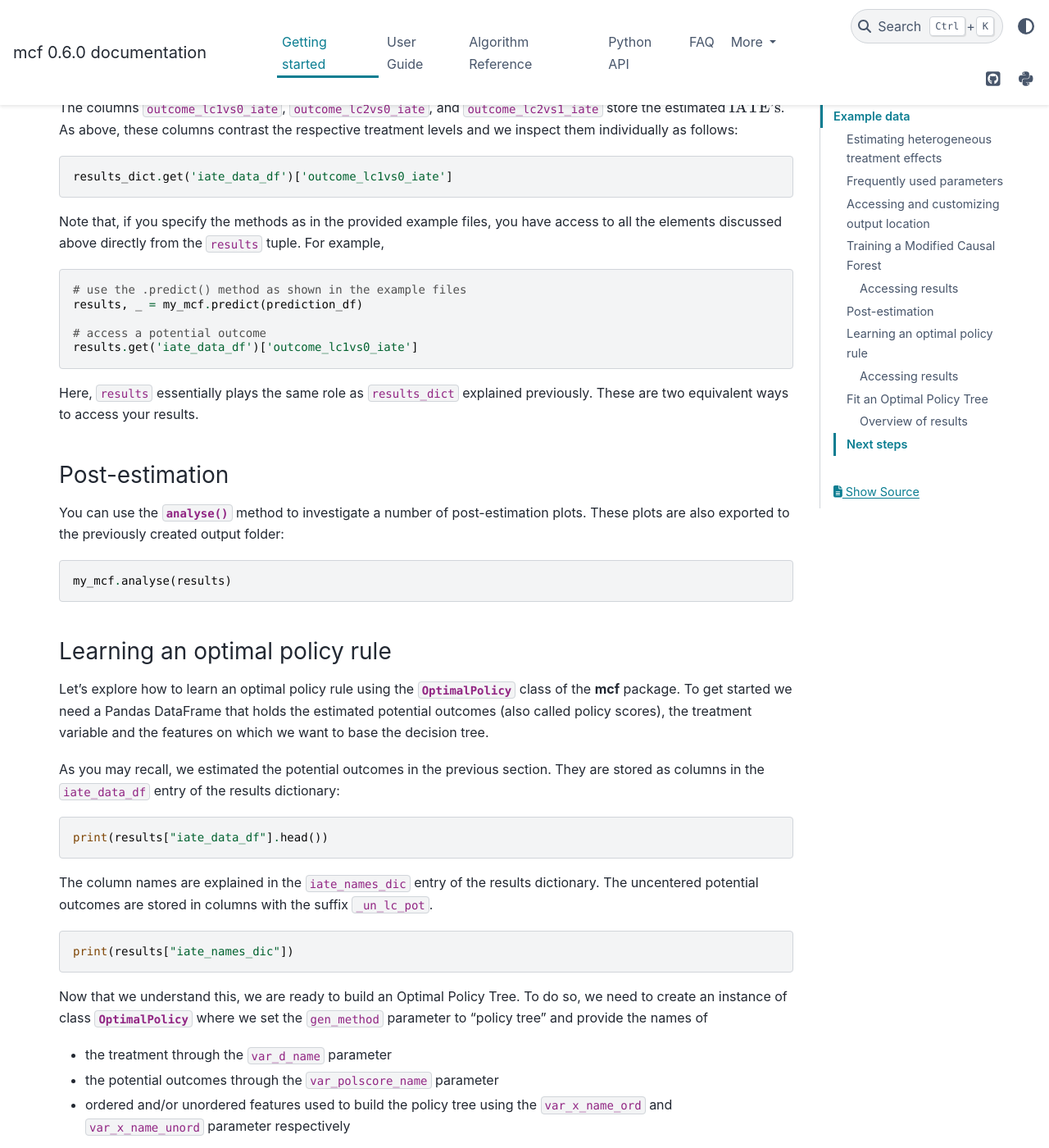
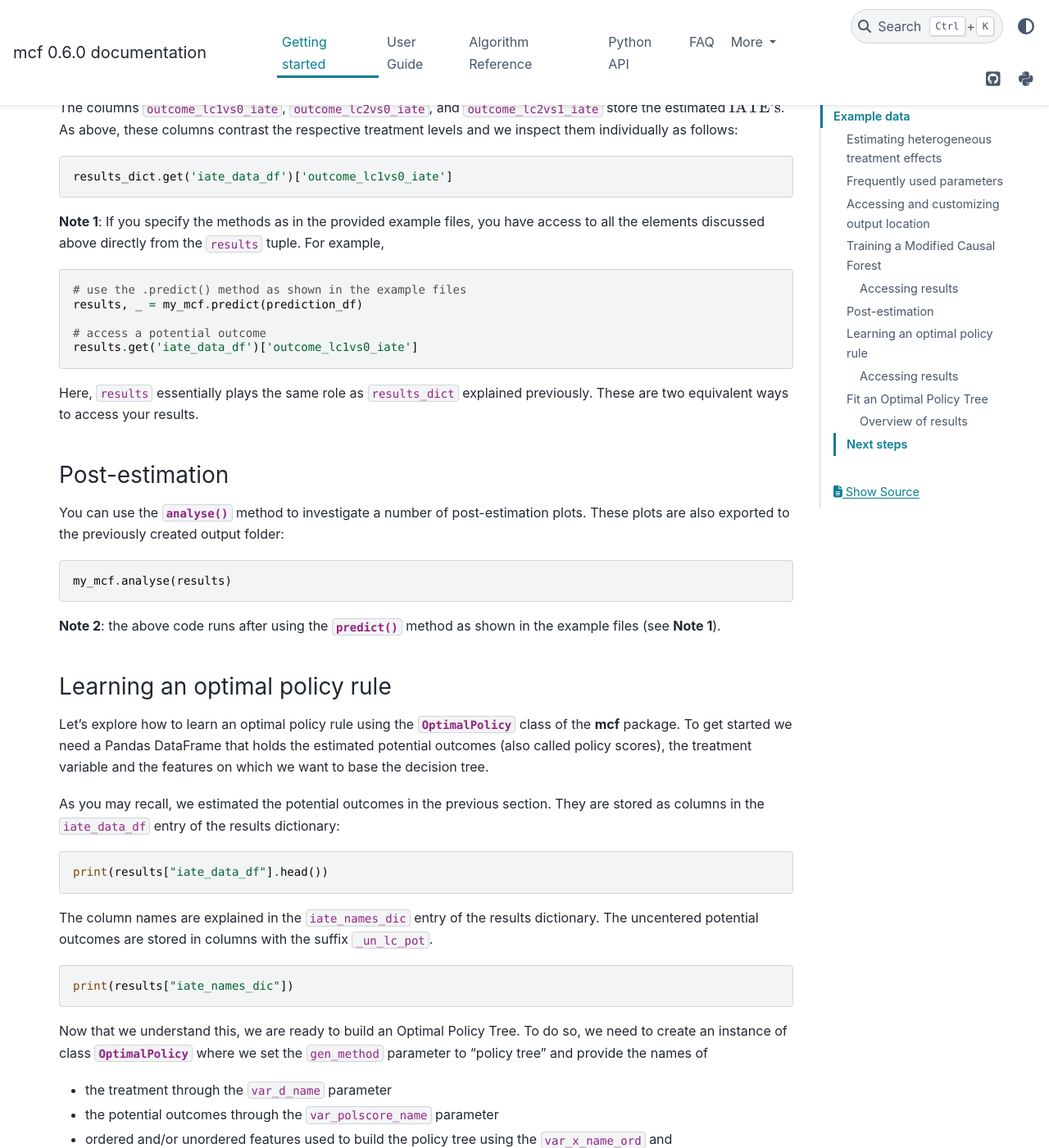
Before and after one commit to MCFpy/mcf, a Sphinx documentation site: the page built from docs/source/getting_started.rst, in a window 1280 px wide and 1400 px high, scrolled down 4410 px. Shown: the whole window at 82% size. Built offline with Sphinx 7.4.7 and the PyData theme 0.15.4, drawn with Linux system fonts in a browser that asks for light colours; some of the changed text lies outside the part shown.

Commit message:
Update getting_started.rst

```diff
--- a/docs/source/getting_started.rst
+++ b/docs/source/getting_started.rst
@@ -220,7 +220,7 @@ The columns ``outcome_lc1vs0_iate``, ``outcome_lc2vs0_iate``, and ``outcome_lc2v
 
 
 
-Note that, if you specify the methods as in the provided example files, you have access to all the elements discussed above directly from the ``results`` tuple. For example,
+**Note 1**: If you specify the methods as in the provided example files, you have access to all the elements discussed above directly from the ``results`` tuple. For example,
 
 .. code-block:: python
 
@@ -243,6 +243,7 @@ You can use the :py:meth:`~mcf_functions.ModifiedCausalForest.analyse` method to
 
     my_mcf.analyse(results)
 
+**Note 2**: the above code runs after using the :py:meth:`~mcf_functions.ModifiedCausalForest.predict` method as shown in the example files (see **Note 1**).
 
 Learning an optimal policy rule
 -------------------------------
@@ -282,7 +283,7 @@ as follows:
         )
 
 
-Note that the ``pt_depth_tree_1`` parameter specifies the depth of the (first) policy tree. For demonstration purposes we set it to 2. In practice, you should choose a larger value which will increase the computational burden. See the :doc:`User guide <user_guide/optimal-policy_example>` and the :doc:`Algorithm reference <algorithm_reference/optimal-policy_algorithm>` for more detailed explanations.
+**Note 3**: The ``pt_depth_tree_1`` parameter specifies the depth of the (first) policy tree. For demonstration purposes we set it to 2. In practice, you should choose a larger value which will increase the computational burden. See the :doc:`User guide <user_guide/optimal-policy_example>` and the :doc:`Algorithm reference <algorithm_reference/optimal-policy_algorithm>` for more detailed explanations.
 
 Accessing results
 ~~~~~~~~~~~~~~~~~
```
